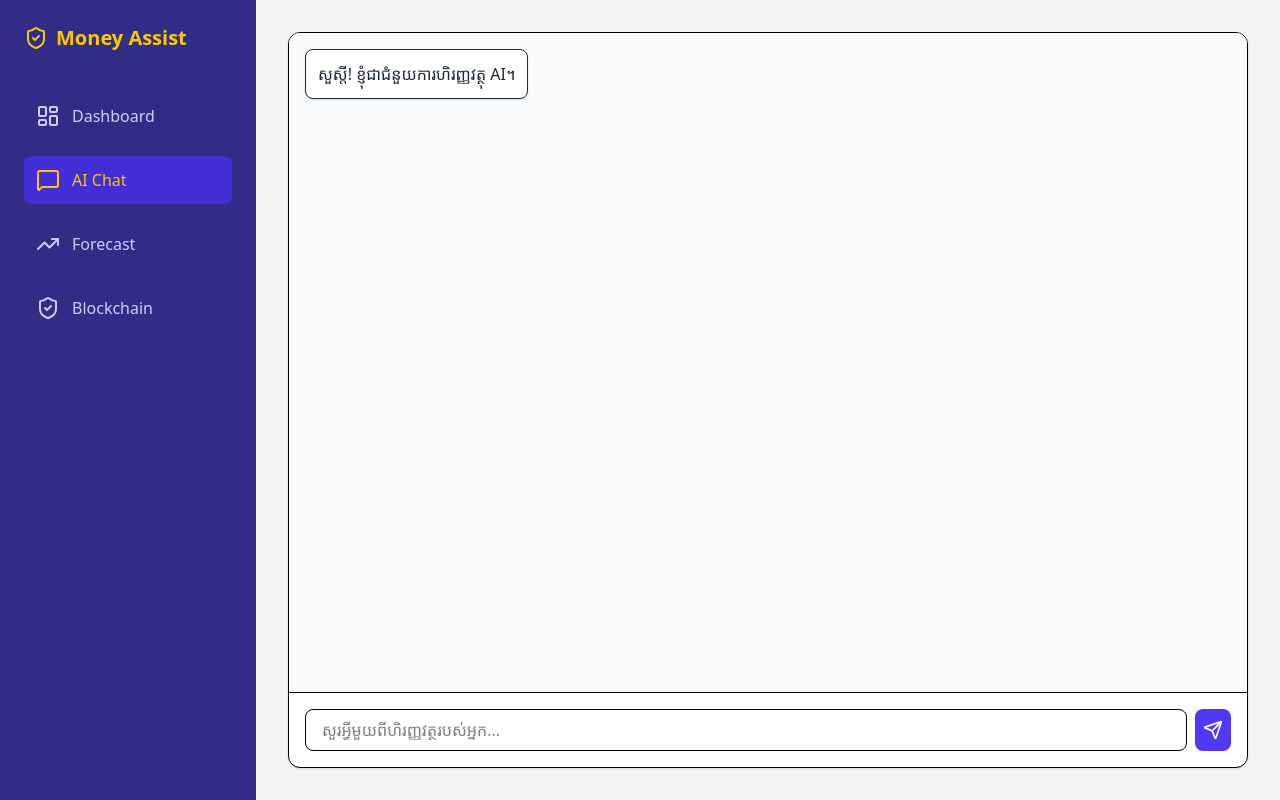
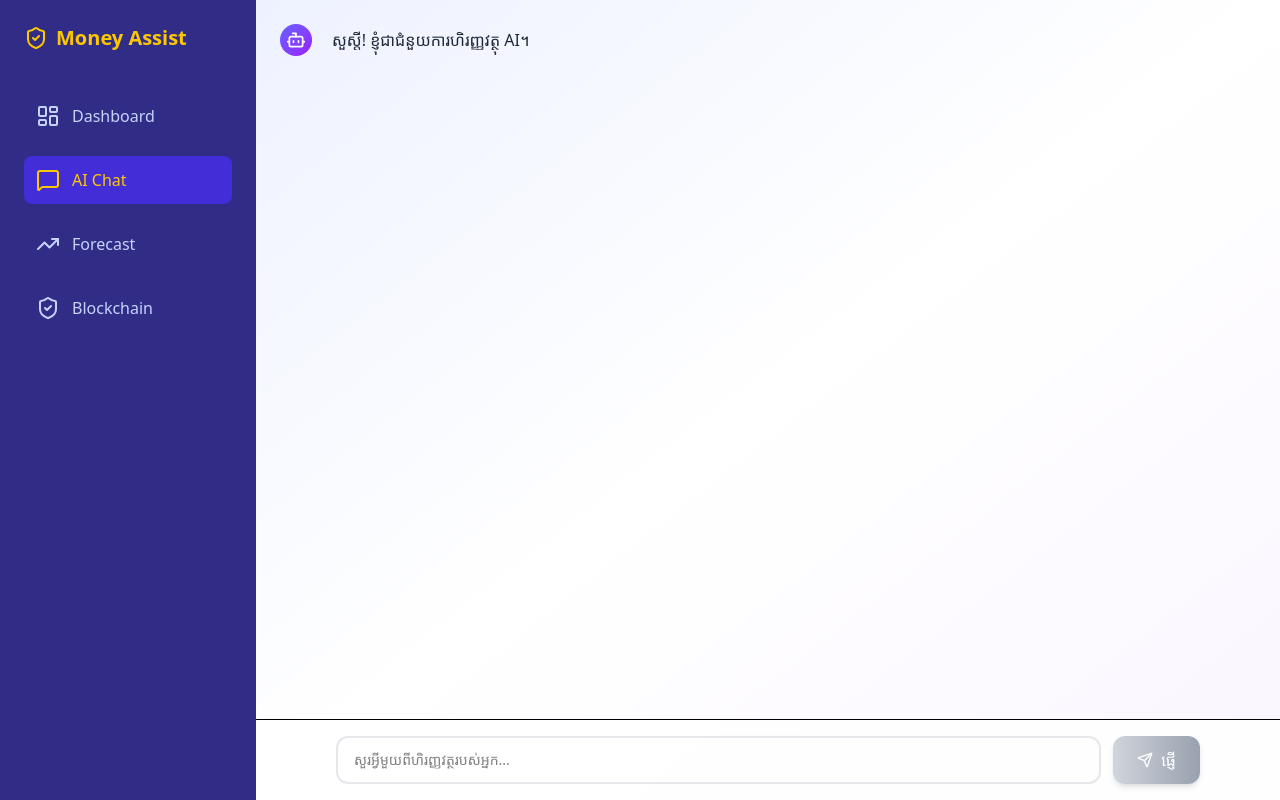
Before and after one commit to Mr-Savat/my-money-assistant, a React (Vite) app: page / in a window 1280 px wide. Both pictures are taken after a click on the element "AI Chat". Built offline with nearby package versions, Linux system fonts and the light colour scheme.

Commit message:
(feature/developAI): update structure and style ui and logic ai

```diff
--- a/package.json
+++ b/package.json
@@ -13,8 +13,10 @@
     "@google/generative-ai": "^0.24.1",
     "@tailwindcss/vite": "^4.1.18",
     "lucide-react": "^0.562.0",
+    "openai": "^6.16.0",
     "react": "^19.2.0",
     "react-dom": "^19.2.0",
+    "react-markdown": "^10.1.0",
     "recharts": "^3.6.0",
     "tailwindcss": "^4.1.18"
   },
--- a/src/App.jsx
+++ b/src/App.jsx
@@ -1,46 +1,62 @@
-import React, { useState } from 'react';
-import { GoogleGenerativeAI } from "@google/generative-ai";
+import { useState } from 'react';
 import Sidebar from './components/Sidebar';
 import DashboardView from './components/DashboardView';
 import ChatView from './components/ChatView';
-import { financeData } from './constants';
 import ForecastView from './components/ForecastView';
 import BlockchainView from './components/BlockchainView';
+import { financeData } from './constants';
+
+import { askMoneyAI } from "./services/aiService";
+import { calculateFinance } from "./utils/financeUtils";
+import { typeTextEffect } from "./utils/typeEffect";
 
 const App = () => {
   const [activeTab, setActiveTab] = useState('dashboard');
-  const [messages, setMessages] = useState([{ role: 'ai', text: 'សួស្តី! ខ្ញុំជាជំនួយការហិរញ្ញវត្ថុ AI។' }]);
+  const [messages, setMessages] = useState([
+    { role: 'ai', text: 'សួស្តី! ខ្ញុំជាជំនួយការហិរញ្ញវត្ថុ AI។' }
+  ]);
   const [input, setInput] = useState('');
   const [loading, setLoading] = useState(false);
 
   const handleSend = async () => {
     if (!input || loading) return;
 
-    const userMsg = { role: 'user', text: input };
-    setMessages(prev => [...prev, userMsg]);
-    setInput('');
+    setMessages(prev => [...prev, { role: "user", text: input }]);
+    setInput("");
     setLoading(true);
 
+    const { totalIncome, totalExpense, balance } = calculateFinance(financeData);
+
+    const prompt = `
+You are Money Assist AI. Format replies using Markdown.
+Balance: $${balance}
+Income: $${totalIncome}
+Expenses: $${totalExpense}
+User Question: ${input}
+`;
+
     try {
-      const genAI = new GoogleGenerativeAI("YOUR_API_KEY");
-      const model = genAI.getGenerativeModel({ model: "gemini-1.5-flash" });
-      const prompt = `Context: ទិន្នន័យហិរញ្ញវត្ថុរបស់ខ្ញុំគឺ ${JSON.stringify(financeData)}។ សំណួរ: ${input}`;
+      const aiText = await askMoneyAI(prompt);
 
-      const result = await model.generateContent(prompt);
-      const response = await result.response;
-      setMessages(prev => [...prev, { role: 'ai', text: response.text() }]);
-    } catch (error) {
-      setMessages(prev => [...prev, { role: 'ai', text: 'មានបញ្ហាក្នុងការភ្ជាប់ទៅ AI។' }]);
-    } finally {
-      setLoading(false);
+      // Add empty AI message first
+      setMessages(prev => [...prev, { role: "ai", text: "" }]);
+
+      // Typing animation (this will stop loading itself)
+      typeTextEffect(aiText, setMessages, setLoading);
+
+    } catch (err) {
+      console.error("The AI failed because:", err.message);
+      setMessages(prev => [...prev, { role: "ai", text: "AI connection error" }]);
+      setLoading(false); // only stop loading on error
     }
   };
+
 
   return (
     <div className="flex h-screen bg-gray-100 font-sans">
       <Sidebar activeTab={activeTab} setActiveTab={setActiveTab} />
 
-      <main className="flex-1 overflow-y-auto p-8">
+      <main className="flex-1 flex flex-col overflow-hidden">
         {activeTab === 'dashboard' && <DashboardView />}
         {activeTab === 'chat' && (
           <ChatView
@@ -51,7 +67,6 @@ const App = () => {
             loading={loading}
           />
         )}
-
         {activeTab === 'forecast' && <ForecastView />}
         {activeTab === 'blockchain' && <BlockchainView />}
       </main>
--- a/src/components/ChatView.jsx
+++ b/src/components/ChatView.jsx
@@ -1,34 +1,137 @@
-import { Send } from 'lucide-react';
+import { Send, Bot, User } from 'lucide-react';
+import { useEffect, useRef } from 'react';
+import ReactMarkdown from 'react-markdown';
+const ChatView = ({ messages, input, setInput, handleSend, loading }) => {
+  const messagesEndRef = useRef(null);
 
-const ChatView = ({ messages, input, setInput, handleSend, loading }) => (
-  <div className="flex flex-col h-full bg-white rounded-xl shadow-sm overflow-hidden border">
-    <div className="flex-1 overflow-y-auto p-4 space-y-4 bg-gray-50">
-      {messages.map((m, i) => (
-        <div key={i} className={`flex ${m.role === 'user' ? 'justify-end' : 'justify-start'}`}>
-          <div className={`max-w-xs p-3 rounded-lg ${
-            m.role === 'user' ? 'bg-indigo-600 text-white' : 'bg-white border text-gray-800 shadow-sm'
+  const scrollToBottom = () => {
+    messagesEndRef.current?.scrollIntoView({ behavior: "smooth" });
+  };
+
+
+  useEffect(() => {
+    scrollToBottom();
+  }, [messages, loading]);
+
+  return (
+    <div className="flex flex-col h-full bg-linear-to-br from-indigo-50 via-white to-purple-50">
+      {/* Messages Area */}
+      <div className="flex-1 overflow-y-auto p-6 space-y-4">
+        {messages.length === 0 ? (
+          <div className="flex flex-col items-center justify-center h-full text-center px-4">
+            <div className="w-20 h-20 bg-linear-to-br from-indigo-500 to-purple-600 rounded-full flex items-center justify-center mb-6 shadow-lg">
+              <Bot className="w-10 h-10 text-white" />
+            </div>
+            <h2 className="text-2xl font-bold text-gray-800 mb-2">
+              Money Assist AI
+            </h2>
+            <p className="text-gray-600 max-w-md">
+              សួស្តី! ខ្ញុំជាជំនួយការហិរញ្ញវត្ថុរបស់អ្នក។ សួរអ្វីក៏បានដើម្បីគ្រប់គ្រងហិរញ្ញវត្ថុរបស់អ្នកឱ្យកាន់តែប្រសើរ
+            </p>
+          </div>
+        ) : (
+          messages.map((m, i) => (
+            <div
+              key={i}
+              className={`flex gap-3 ${m.role === 'user' ? 'justify-end' : 'justify-start'
+                } animate-fadeIn`}
+            >
+              {m.role === 'ai' && (
+                <div className="w-8 h-8 rounded-full bg-linear-to-br from-indigo-500 to-purple-600 flex items-center justify-center shrink-0shadow-md">
+                  <Bot className="w-5 h-5 text-white" />
+                </div>
+              )}
+
+              <div className={`px-2 py-1 ${m.role === 'user'
+                ? 'text-right text-indigo-700'
+                : 'text-left text-gray-800'
                 }`}>
+
+                <article className="prose prose-sm max-w-none text-inherit prose-p:my-1 prose-li:my-0">
+
+                  <ReactMarkdown
+                    components={{
+                      p: ({ children }) => <span className="inline">{children}</span>
+                    }}
+                  >
                     {m.text}
+                  </ReactMarkdown>
+
+                  {loading && i === messages.length - 1 && m.role === 'ai' && (
+                    <span className="animate-pulse ml-1 font-bold text-gray-900">
+                      ▌
+                    </span>
+                  )}
+
+                </article>
+
               </div>
+
+              {m.role === 'user' && (
+                <div className="w-8 h-8 rounded-full bg-linear-to-br from-gray-600 to-gray-700 flex items-center justify-center shrink-0shadow-md">
+                  <User className="w-5 h-5 text-white" />
                 </div>
-      ))}
-      {loading && <div className="text-xs text-gray-400 animate-pulse">AI កំពុងគិត...</div>}
+              )}
             </div>
+          ))
+        )}
+
+        <div ref={messagesEndRef} />
+      </div>
+
+      {/* Input Area */}
+      <div className="border-t bg-white/80 backdrop-blur-sm shadow-lg">
         <form
-      onSubmit={(e) => { e.preventDefault(); handleSend(); }}
-      className="p-4 border-t flex gap-2"
+          onSubmit={(e) => {
+            e.preventDefault();
+            if (input.trim() && !loading) {
+              handleSend();
+            }
+          }}
+          className="p-4 max-w-4xl mx-auto"
         >
+          <div className="flex gap-3">
             <input
+              type="text"
               value={input}
               onChange={(e) => setInput(e.target.value)}
-        className="flex-1 border rounded-lg px-4 py-2 focus:outline-none focus:ring-2 focus:ring-indigo-500"
-        placeholder="សួរអ្វីមួយពីហិរញ្ញវត្ថុរបស់អ្នក..."
+              disabled={loading}
+              className="flex-1 border-2 border-gray-200 rounded-xl px-4 py-3 focus:outline-none focus:border-indigo-500 focus:ring-2 focus:ring-indigo-200 disabled:bg-gray-50 disabled:text-gray-500 transition-all text-sm"
+              placeholder={
+                loading
+                  ? "កំពុងរង់ចាំការឆ្លើយតប..."
+                  : "សួរអ្វីមួយពីហិរញ្ញវត្ថុរបស់អ្នក..."
+              }
             />
-      <button type="submit" className="bg-indigo-600 text-white p-2 rounded-lg hover:bg-indigo-700 transition-colors">
-        <Send size={20} />
+            <button
+              type="submit"
+              disabled={loading || !input.trim()}
+              className="bg-linear-to-r from-indigo-600 to-purple-600 text-white rounded-xl px-6 py-3 hover:from-indigo-700 hover:to-purple-700 disabled:from-gray-300 disabled:to-gray-400 disabled:cursor-not-allowed transition-all duration-200 shadow-md hover:shadow-lg flex items-center gap-2 font-medium"
+            >
+              <Send className="w-4 h-4" />
+              <span className="hidden sm:inline">ផ្ញើ</span>
             </button>
+          </div>
         </form>
       </div>
+
+      <style jsx>{`
+        @keyframes fadeIn {
+          from {
+            opacity: 0;
+            transform: translateY(10px);
+          }
+          to {
+            opacity: 1;
+            transform: translateY(0);
+          }
+        }
+        .animate-fadeIn {
+          animation: fadeIn 0.3s ease-out;
+        }
+      `}</style>
+    </div>
   );
+};
 
 export default ChatView;
--- /dev/null
+++ b/src/services/aiService.js
@@ -0,0 +1,19 @@
+import OpenAI from "openai";
+
+export const askMoneyAI = async (prompt) => {
+  const openai = new OpenAI({
+    baseURL: "https://openrouter.ai/api/v1",
+    apiKey: import.meta.env.VITE_OPENROUTER_KEY,
+    dangerouslyAllowBrowser: true
+  });
+
+  const completion = await openai.chat.completions.create({
+    model: "deepseek/deepseek-chat",
+    messages: [
+      { role: "system", content: "You are Money Assist AI, helpful and concise." },
+      { role: "user", content: prompt }
+    ]
+  });
+
+  return completion.choices[0].message.content;
+};
--- /dev/null
+++ b/src/utils/financeUtils.js
@@ -0,0 +1,7 @@
+export const calculateFinance = (financeData) => {
+  const totalIncome = financeData.reduce((sum, item) => sum + item.income, 0);
+  const totalExpense = financeData.reduce((sum, item) => sum + item.expense, 0);
+  const balance = totalIncome - totalExpense;
+
+  return { totalIncome, totalExpense, balance };
+};
--- /dev/null
+++ b/src/utils/typeEffect.js
@@ -0,0 +1,21 @@
+export const typeTextEffect = (fullText, setMessages, setLoading, speed = 15) => {
+  let index = 0;
+
+  const interval = setInterval(() => {
+    index++;
+
+    setMessages(prev => {
+      const updated = [...prev];
+      updated[updated.length - 1] = {
+        role: 'ai',
+        text: fullText.slice(0, index)
+      };
+      return updated;
+    });
+
+    if (index >= fullText.length) {
+      clearInterval(interval);
+      setLoading(false);
+    }
+  }, speed);
+};
```
Also changed, not shown: 2 other files (tests, documents, lock files or other folders). Lines whose indentation alone changed are shown as unchanged.
